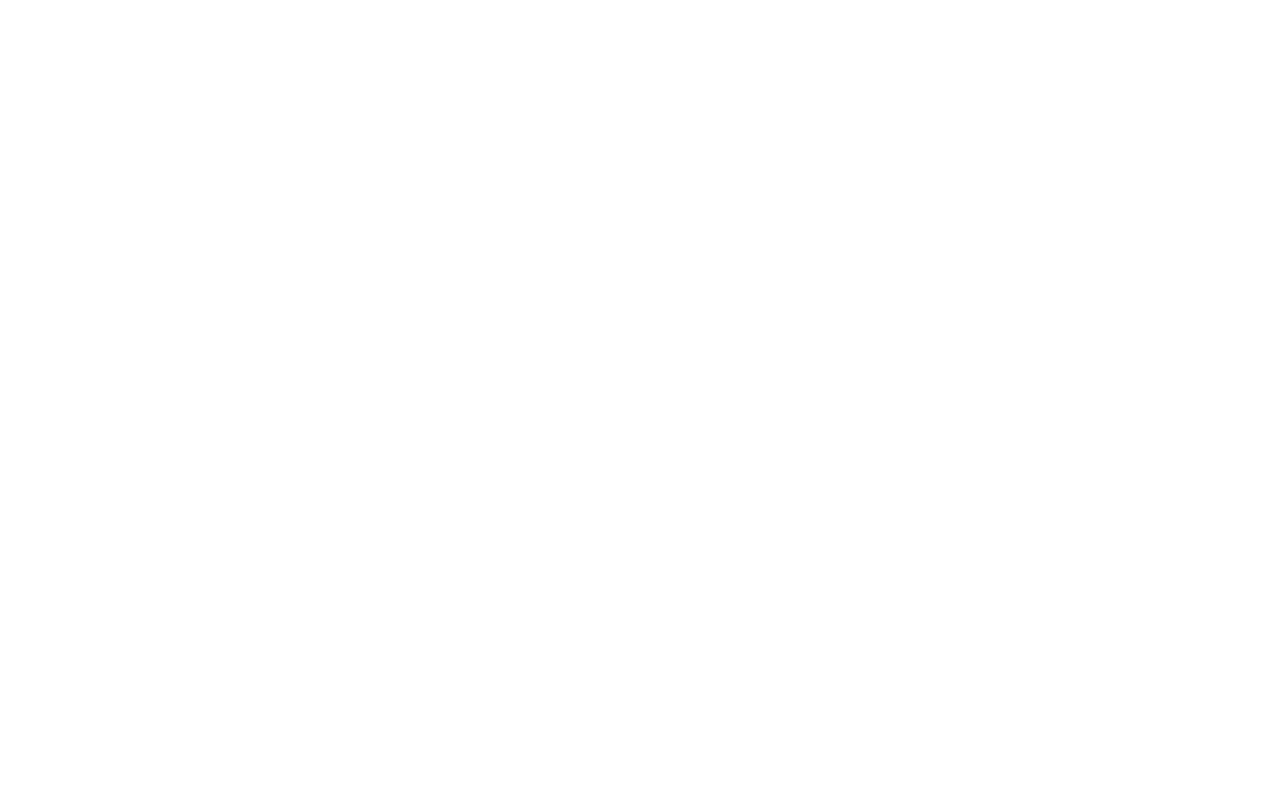
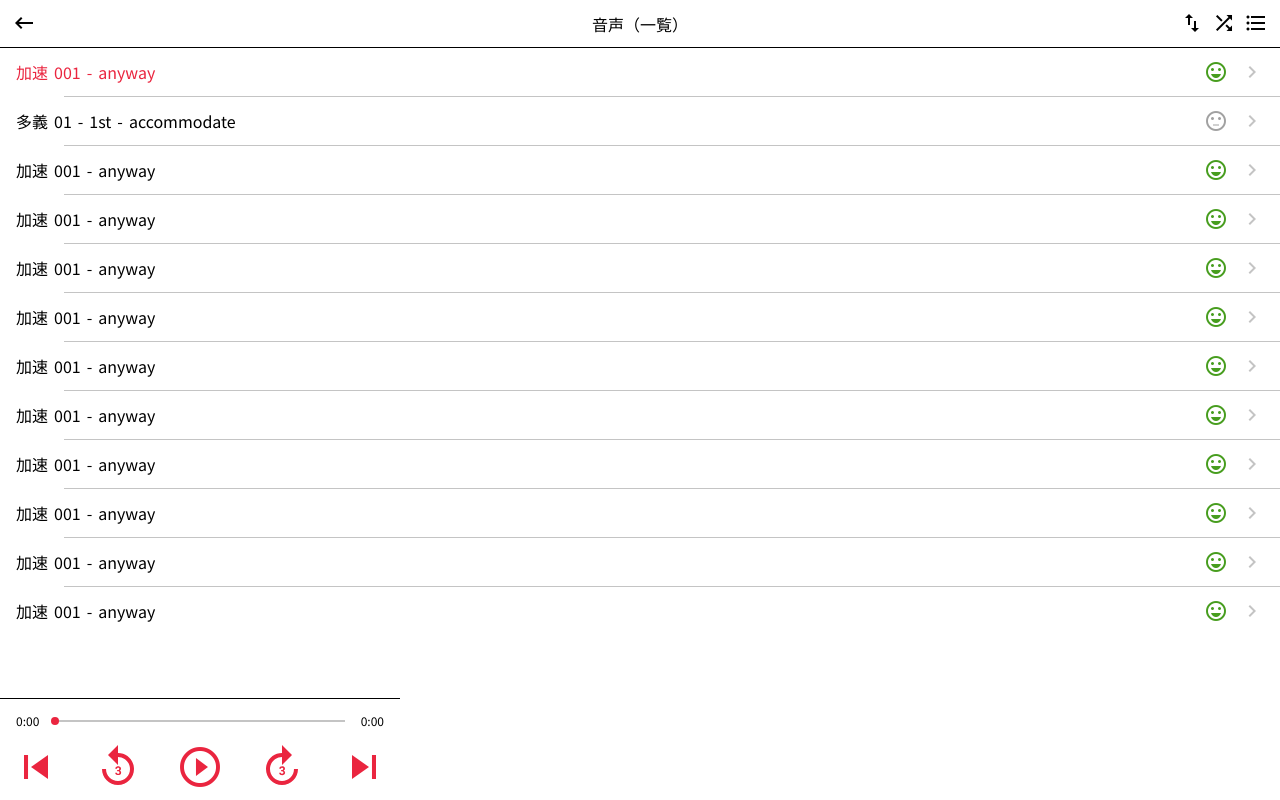
Before and after one commit to hayato24s/wordbook, a Vue app: page /listen in a window 1280 px wide. Before the commit this address had no page. Built offline with nearby package versions, Linux system fonts and the light colour scheme.

Commit message:
add: page listen/index

```diff
--- /dev/null
+++ b/src/pages/listen/index.vue
@@ -0,0 +1,101 @@
+<script lang="ts">
+import { defineComponent, ref } from "vue";
+import Audio from "~/components/Audio.vue";
+import Header from "~/components/Header.vue";
+import IconButton from "~/components/IconButton.vue";
+import WordList from "~/components/WordList.vue";
+import src1 from "~/data/001.mp3";
+import src2 from "~/data/002.mp3";
+import src3 from "~/data/003.mp3";
+import { clamp } from "~/utils";
+
+export default defineComponent({
+  name: "Listen",
+  components: {
+    Audio,
+    Header,
+    IconButton,
+    WordList,
+  },
+  setup() {
+    const sources = [src1, src2, src3];
+    const index = ref(0);
+
+    const changeAudio = (i: number) => {
+      index.value = clamp(index.value + i, 0, sources.length - 1);
+    };
+
+    return {
+      sources,
+      index,
+      changeAudio,
+    };
+  },
+});
+</script>
+
+<template>
+  <div class="listen">
+    <Header>
+      <template #left-btn>
+        <IconButton size="small" color="black" iconName="back" />
+      </template>
+      <template #text>音声（一覧）</template>
+      <template #right-btn>
+        <IconButton size="small" color="black" iconName="reverse" />
+        <IconButton size="small" color="black" iconName="shuffle" />
+        <IconButton size="small" color="black" iconName="list" />
+      </template>
+    </Header>
+    <div class="main">
+      <WordList
+        :no="1"
+        word="anyway"
+        chapter="Acceleration"
+        evaluation="Excellent"
+        :isActive="true"
+      />
+      <div class="main__border"></div>
+      <WordList
+        :no="1"
+        :subNo="1"
+        word="accommodate"
+        chapter="Multiple"
+        evaluation="NotLearned"
+        :isActive="false"
+      />
+      <template v-for="i in 10" :key="i">
+        <div class="main__border"></div>
+        <WordList
+          :no="1"
+          word="anyway"
+          chapter="Acceleration"
+          evaluation="Excellent"
+          :isActive="false"
+        />
+      </template>
+    </div>
+    <Audio @change="changeAudio" :src="sources[index]" />
+  </div>
+</template>
+
+<style lang="scss" scoped>
+@import "~/scss/main.scss";
+
+.listen {
+  height: 100vh;
+  display: grid;
+  grid-template-rows: auto 1fr auto;
+}
+
+.main {
+  overflow-y: scroll;
+
+  &__border {
+    width: 95%;
+    height: 1px;
+    margin-left: 5%;
+    background: $gray;
+  }
+}
+</style>
--- a/src/router.ts
+++ b/src/router.ts
@@ -3,6 +3,7 @@
 import Problem from "~/pages/learn/problem.vue";
 import Detail from "~/pages/listen/detail.vue";
 import Filter from "~/pages/listen/filter.vue";
+import Listen from "~/pages/listen/index.vue";
 import Preview from "~/pages/Preview.vue";
 
 const history = createWebHistory();
@@ -11,6 +12,7 @@
   { path: "/", component: Preview },
   { path: "/learn", component: Learn },
   { path: "/learn/problem", component: Problem },
+  { path: "/listen", component: Listen },
   { path: "/listen/detail", component: Detail },
   { path: "/listen/filter", component: Filter },
   { path: "/preview", component: Preview },
```
